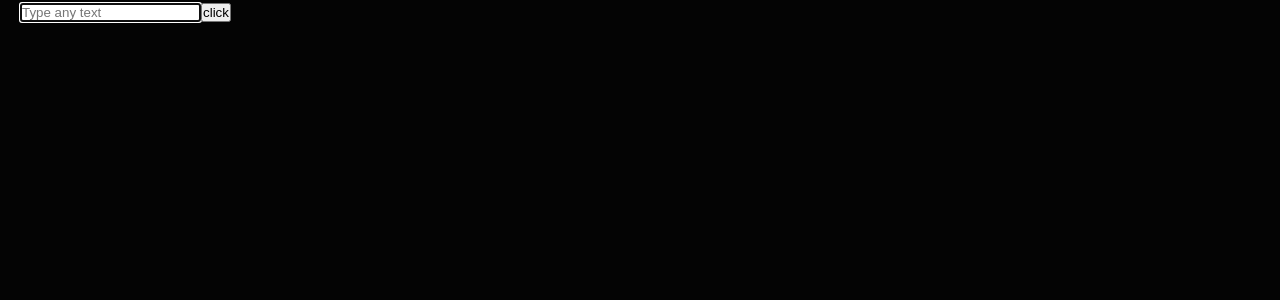
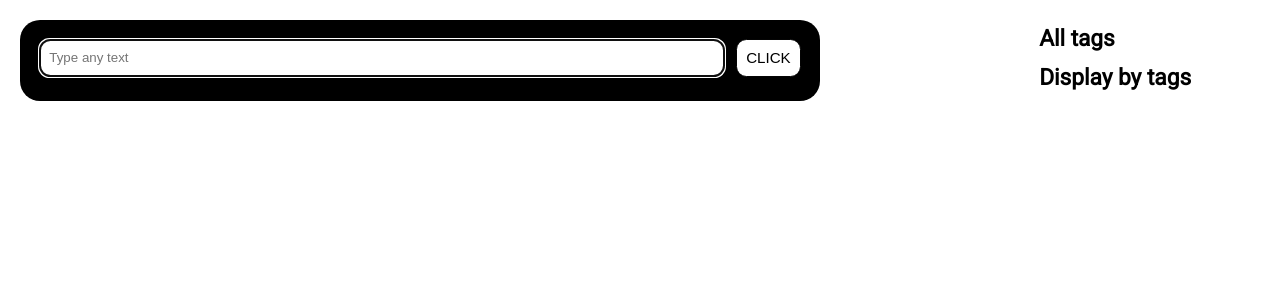
Before and after one commit to sanj1234567898/traineeship-project, a Next.js app: page / in a window 1280 px wide. Shown: the top 300 px of the page. Built offline with nearby package versions, Linux system fonts and the light colour scheme.

Commit message:
fixed filter

```diff
--- a/src/components/InputElem.tsx
+++ b/src/components/InputElem.tsx
@@ -34,8 +34,8 @@ const InputElem: React.FC = () => {
   }, []);
 
   return (
-    <div>
-      <div>
+    <div className="note">
+      <div className="note__input">
         <input
           ref={inputRef}
           type={"text"}
@@ -44,12 +44,16 @@ const InputElem: React.FC = () => {
           onChange={handleChangeInput}
           onKeyDown={handleAddKeyDown}
         />
-        <button onClick={handleAddNote}>click</button>
+        <button className="btn" onClick={handleAddNote}>
+          click
+        </button>
       </div>
       {tags && (
-        <ul>
+        <ul className="note__tag-list">
           {tags.map((tag, id) => (
-            <li key={id}>{tag}</li>
+            <li key={id}>
+              <p>{tag}</p>
+            </li>
           ))}
         </ul>
       )}
--- a/src/components/NoteItem.tsx
+++ b/src/components/NoteItem.tsx
@@ -28,42 +28,21 @@ const NoteItem: React.FC<INoteItemProps> = ({ id, text, tags }) => {
     setEditActive(!editActive);
   };
 
-  // const handleChangeNoteOnKeyDown: React.KeyboardEventHandler<
-  //   HTMLTextAreaElement
-  // > = (e) => {
-  //   e.key === "Enter" ? handleChangeNote() : null;
-  // };
-
   const onChange = (changeText: string) => setChangeText(changeText);
 
   return (
-    <div>
-      <div className="textarea">
-        <HighlightWithinTextarea
-          value={changeText}
-          onChange={onChange}
-          highlight="#I"
-        />
-      </div>
+    <div className="note-list__items">
       {editActive && editActive ? (
         <div className="textarea">
           <HighlightWithinTextarea
             value={changeText}
             onChange={onChange}
-            highlight="#I"
+            highlight={[...tags]}
+            placeholder={"Type any text"}
           />
         </div>
       ) : (
-        // <textarea
-        //   name=""
-        //   id=""
-        //   onChange={(e) => setChangeText(e.target.value)}
-        //   value={changeText}
-        //   cols={30}
-        //   rows={10}
-        //   onKeyDown={handleChangeNoteOnKeyDown}
-        // ></textarea>
-        <div>
+        <div className="item__text">
           <p>{text}</p>
 
           {tags && (
@@ -78,10 +57,14 @@ const NoteItem: React.FC<INoteItemProps> = ({ id, text, tags }) => {
         </div>
       )}
 
+      <div className="container__button">
         {editActive && editActive ? (
-        <button onClick={handleChangeNote}>Change</button>
+          <button className="btn" onClick={handleChangeNote}>
+            Change
+          </button>
         ) : (
           <button
+            className="btn"
             onClick={() => {
               setEditActive(!editActive);
             }}
@@ -90,6 +73,7 @@ const NoteItem: React.FC<INoteItemProps> = ({ id, text, tags }) => {
           </button>
         )}
         <button
+          className="btn"
           onClick={() => {
             dispatch(removeNote(id));
           }}
@@ -97,6 +81,7 @@ const NoteItem: React.FC<INoteItemProps> = ({ id, text, tags }) => {
           X
         </button>
       </div>
+    </div>
   );
 };
 
--- a/src/components/NotesList.tsx
+++ b/src/components/NotesList.tsx
@@ -1,15 +1,18 @@
 import React from "react";
 import NoteItem from "./NoteItem";
-import { useAppSelector } from "../redux/hook";
+import { INote } from "@/types/data";
 
-const NotesList: React.FC = () => {
-  const notes = useAppSelector((state) => state.notes.items);
+interface INoteListProps {
+  notes: INote[];
+  flatFiltredNotes: INote[];
+}
 
+const NotesList: React.FC<INoteListProps> = ({ notes, flatFiltredNotes }) => {
   return (
-    <div>
-      {notes.map((note) => (
-        <NoteItem key={note.id} {...note} />
-      ))}
+    <div className="note-list">
+      {flatFiltredNotes.length > 0
+        ? flatFiltredNotes.map((note) => <NoteItem key={note.id} {...note} />)
+        : notes.map((note) => <NoteItem key={note.id} {...note} />)}
     </div>
   );
 };
--- /dev/null
+++ b/src/components/TagsElem.tsx
@@ -0,0 +1,48 @@
+import React from "react";
+
+interface ITagsElem {
+  AllUniqueTags: Array<string>;
+  activeTags: Array<string>;
+  setActiveTag: React.Dispatch<React.SetStateAction<string[]>>;
+}
+
+const TagsElem: React.FC<ITagsElem> = ({
+  AllUniqueTags,
+  activeTags,
+  setActiveTag,
+}) => {
+  return (
+    <div className="tags">
+      <div>
+        <h2>All tags</h2>
+        <ul>
+          {AllUniqueTags.map((tag, id) => (
+            <li
+              onClick={() =>
+                activeTags.includes(tag)
+                  ? null
+                  : setActiveTag([...activeTags, tag])
+              }
+              key={id}
+              className="btn"
+            >
+              <p>{tag}</p>
+            </li>
+          ))}
+        </ul>
+      </div>
+      <div>
+        <h2>Display by tags</h2>
+        <ul>
+          {activeTags.map((tag, id) => (
+            <li key={id} className="btn">
+              <p>{tag}</p>
+            </li>
+          ))}
+        </ul>
+      </div>
+    </div>
+  );
+};
+
+export default TagsElem;
--- a/src/pages/index.tsx
+++ b/src/pages/index.tsx
@@ -3,8 +3,25 @@ import Head from "next/head";
 import Layout from "../components/Layout";
 import NotesList from "@/components/NotesList";
 import InputElem from "@/components/InputElem";
+import TagsElem from "@/components/TagsElem";
+import { useAppSelector } from "@/redux/hook";
+import { getUniqueTags } from "@/utils/getUniqueValue";
+import { INote } from "@/types/data";
 
 const Home: React.FC = () => {
+  const notes = useAppSelector((state) => state.notes.items);
+  const allTags = notes.map((obj) => obj.tags).flat(1);
+  const AllUniqueTags = getUniqueTags(allTags);
+  const [activeTags, setActiveTag] = React.useState<Array<string>>([]);
+  const activeUniqueTags = getUniqueTags(activeTags);
+
+  const filtredNotes: any = [];
+  for (let tag of activeUniqueTags) {
+    const filtredNote = notes.filter((note) => note.tags.includes(tag));
+    filtredNotes.unshift(filtredNote);
+  }
+  const flatFiltredNotes: INote[] = filtredNotes.flat(1);
+
   return (
     <>
       <Head>
@@ -14,9 +31,18 @@ const Home: React.FC = () => {
         <link rel="icon" href="" />
       </Head>
       <Layout>
-        <div>
-          <InputElem />
-          <NotesList />
+        <div className="container__inner">
+          <div className="left-side">
+            <InputElem />
+            <NotesList notes={notes} flatFiltredNotes={flatFiltredNotes} />
+          </div>
+          <div className="right-side">
+            <TagsElem
+              AllUniqueTags={AllUniqueTags}
+              setActiveTag={setActiveTag}
+              activeTags={activeTags}
+            />
+          </div>
         </div>
       </Layout>
     </>
--- a/src/styles/globals.scss
+++ b/src/styles/globals.scss
@@ -15,26 +15,48 @@
   --color-text-var: #000;
 
   --color-background: #040404;
+  --color-background-2: #7e4646;
+  --color-background-3: #58a3e0;
+  --color-background-4: #ffffff;
 
   --font-family-R: "Roboto", sans-serif;
 
   --calc-vw-30px: calc(1.5rem + 1.0416666vw);
   --calc-vw-20px: calc(1rem + 0.69444vw);
-  // --calc-vw-18px: calc(0.9rem + 0.625vw);
+  --calc-vw-10px: calc(0.5rem + 0.3466664vw);
   --calc-vw-16px: calc(0.8rem + 0.5555vw);
 }
 
 body {
   font-family: var(--font-family-R);
   line-height: 1.7;
-  color: var(--color-text);
-  background-color: var(--color-background);
+  color: var(--color-text-var);
+  background-color: var(--color-background-4);
   font-size: var(--calc-vw-16px);
 }
 
 /* List Items */
 li {
   list-style: none;
+}
+
+.btn {
+  padding: var(--calc-vw-10px);
+  font-size: var(--calc-vw-16px);
+  text-transform: uppercase;
+  border: 1px solid var(--color-background);
+  background-color: var(--color-background-4);
+  border-radius: calc(0.5vh + 0.5vw);
+  text-align: center;
+  cursor: pointer;
+
+  &:active {
+    scale: 0.98;
+  }
+}
+
+.btn--active {
+  background-color: #897070;
 }
 
 .container {
@@ -45,10 +67,124 @@ li {
   margin: 0 auto;
 }
 
-.textarea {
-  height: 40px;
-  border: 1px solid black;
-  text-align: left;
-  padding: 5px;
-  overflow: scroll;
+.container__inner {
+  display: flex;
+  flex-wrap: wrap;
+  justify-content: space-around;
+  gap: 2rem;
+  padding: 2rem 0;
+  width: 100%;
+
+  .left-side {
+    flex-grow: 10;
+  }
+
+  .right-side {
+    flex-grow: 1;
+  }
 }
+
+.note {
+  display: flex;
+  justify-content: center;
+  flex-direction: column;
+  background-color: var(--color-text-var);
+  border-radius: 2rem;
+  padding: var(--calc-vw-20px);
+  margin-bottom: var(--calc-vw-20px);
+  max-width: 80rem;
+
+  .note__input {
+    display: flex;
+    justify-content: space-between;
+    input {
+      width: 90%;
+      padding: var(--calc-vw-10px);
+      border-radius: calc(0.5vh + 0.5vw);
+      border: 1px solid var(--color-background);
+      margin-right: var(--calc-vw-10px);
+
+      &:focus {
+        border: 1px solid var(--color-text);
+      }
+    }
+  }
+
+  &__tag-list {
+    display: flex;
+    flex-wrap: wrap;
+    max-width: 20rem;
+    margin-top: 0.5rem;
+    gap: 0.5rem;
+    li {
+      p {
+        color: var(--color-text);
+        white-space: pre-wrap;
+      }
+    }
+  }
+}
+
+.note-list {
+  display: flex;
+  flex-direction: column;
+  gap: var(--calc-vw-20px);
+  max-width: 80rem;
+  padding: var(--calc-vw-20px);
+
+  &__items {
+    display: flex;
+    align-items: center;
+    justify-content: space-between;
+    background-color: var(--color-background-2);
+    border-radius: 2rem;
+    padding: var(--calc-vw-20px);
+
+    .item__text {
+      margin-right: var(--calc-vw-20px);
+      max-width: 50rem;
+
+      p {
+        white-space: pre-wrap;
+        color: var(--color-text);
+      }
+
+      ul {
+        display: flex;
+        flex-wrap: wrap;
+        gap: 0.5rem;
+
+        li p {
+          color: var(--color-background-3);
+        }
+      }
+    }
+
+    .container__button {
+      display: flex;
+      gap: 0.5rem;
+    }
+
+    .textarea {
+      width: 80%;
+      border: 1px solid black;
+      text-align: left;
+      padding: 5px;
+      overflow: scroll;
+      overflow-x: hidden;
+      margin-right: 1rem;
+      background-color: var(--color-text);
+      color: var(--color-text-var);
+    }
+  }
+}
+
+.tags {
+  max-width: 20rem;
+  ul {
+    display: flex;
+    flex-wrap: wrap;
+    justify-content: flex-start;
+    gap: var(--calc-vw-16px);
+  }
+}
--- /dev/null
+++ b/src/utils/getUniqueValue.ts
@@ -0,0 +1,7 @@
+export const getUniqueTags = (arr: Array<string>) => {
+  const AllUniqueTags = arr.filter((item, index) => {
+    return arr.indexOf(item) === index;
+  });
+
+  return AllUniqueTags;
+};
```
Lines whose indentation alone changed are shown as unchanged.
